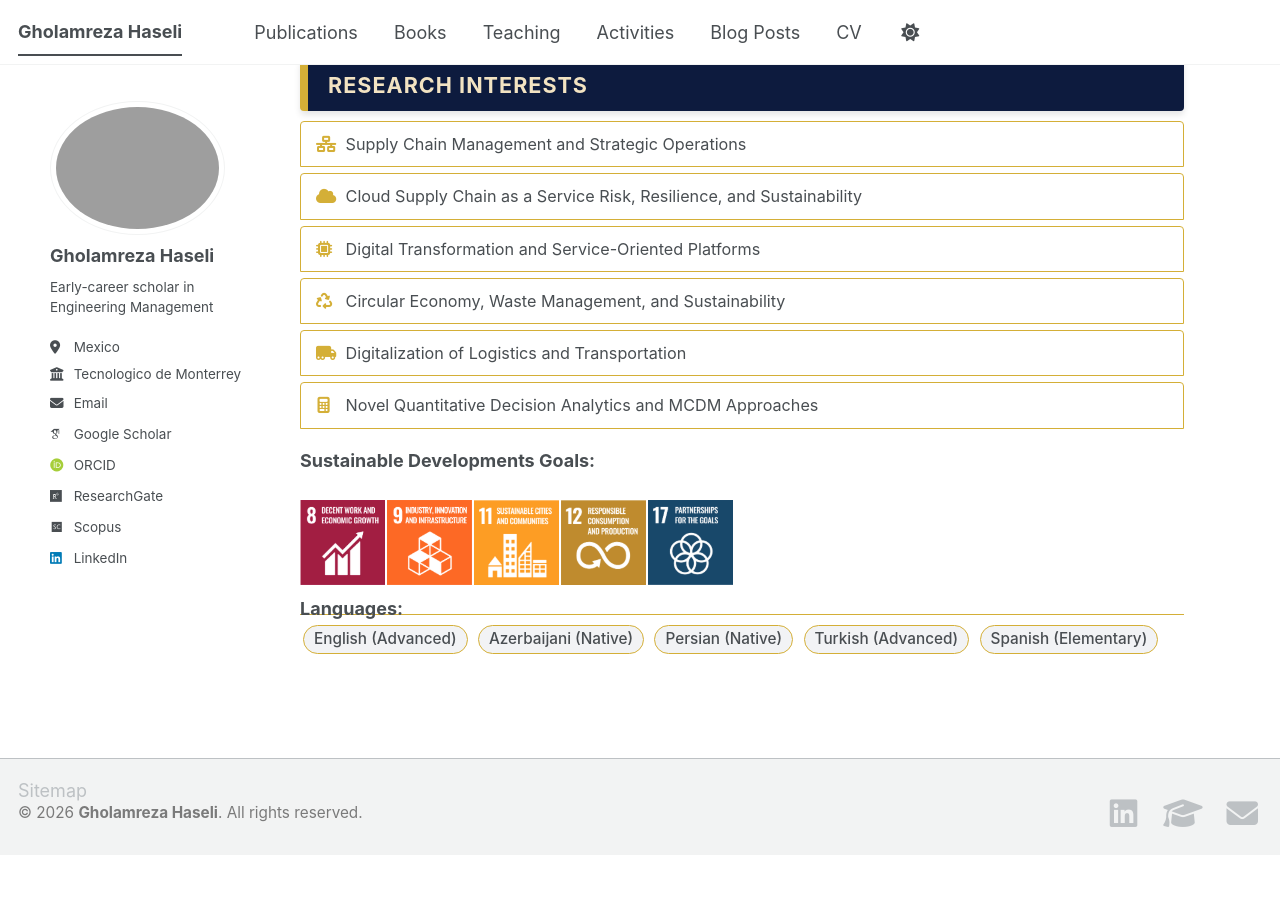
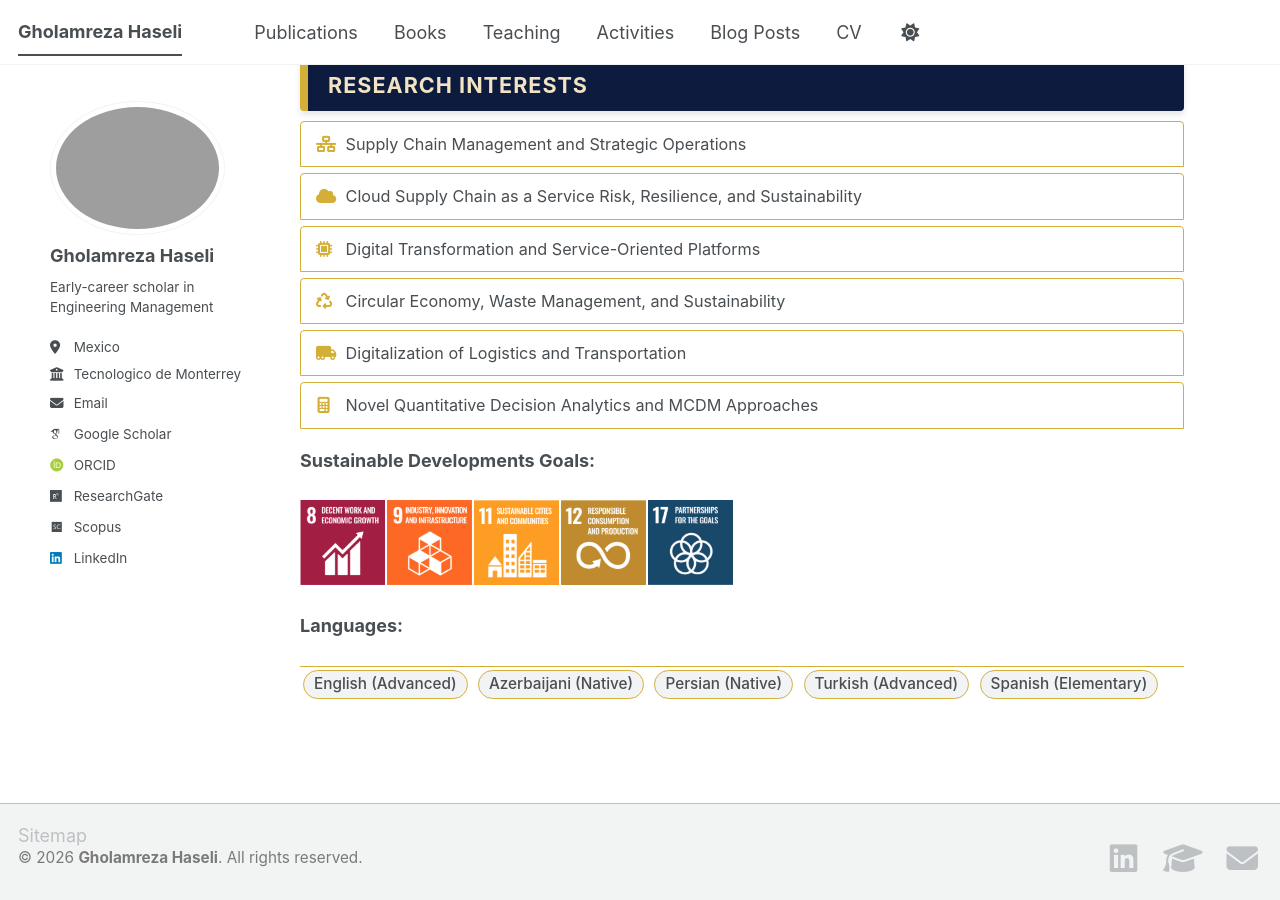
Before and after one commit to Gholamreza-Haseli/Gholamreza-Haseli.github.io, a Jekyll site: the page built from _pages/about.md, in a window 1280 px wide and 900 px high, scrolled down 688 px. Built offline with Jekyll 4.4.1, drawn with Linux system fonts in a browser that asks for light colours; some web fonts are replaced; a script bundle is joined from its source files by our own code; library files that are not in the unit come from our copies; before the commit the page ends 1543 px from its top, so only the background shows below that.

Commit message:
Update about.md

```diff
--- a/_pages/about.md
+++ b/_pages/about.md
@@ -165,8 +165,8 @@
 </div>
 
 <div class="language-section" style="margin-top: 20px;">
-  <h4 style="border-bottom: 1px solid #d4af37; margin-bottom: -20px; padding-bottom: -10px;"></h4>
-  <strong>Languages:</strong>
+   <strong>Languages:</strong>
+  <h4 style="border-bottom: 1px solid #d4af37; margin-bottom: 0px; padding-bottom: -10px;"></h4>
   <p style="font-size: 0.85em;">
     <span class="badge-lang">English (Advanced)</span>
     <span class="badge-lang">Azerbaijani (Native)</span>
```
